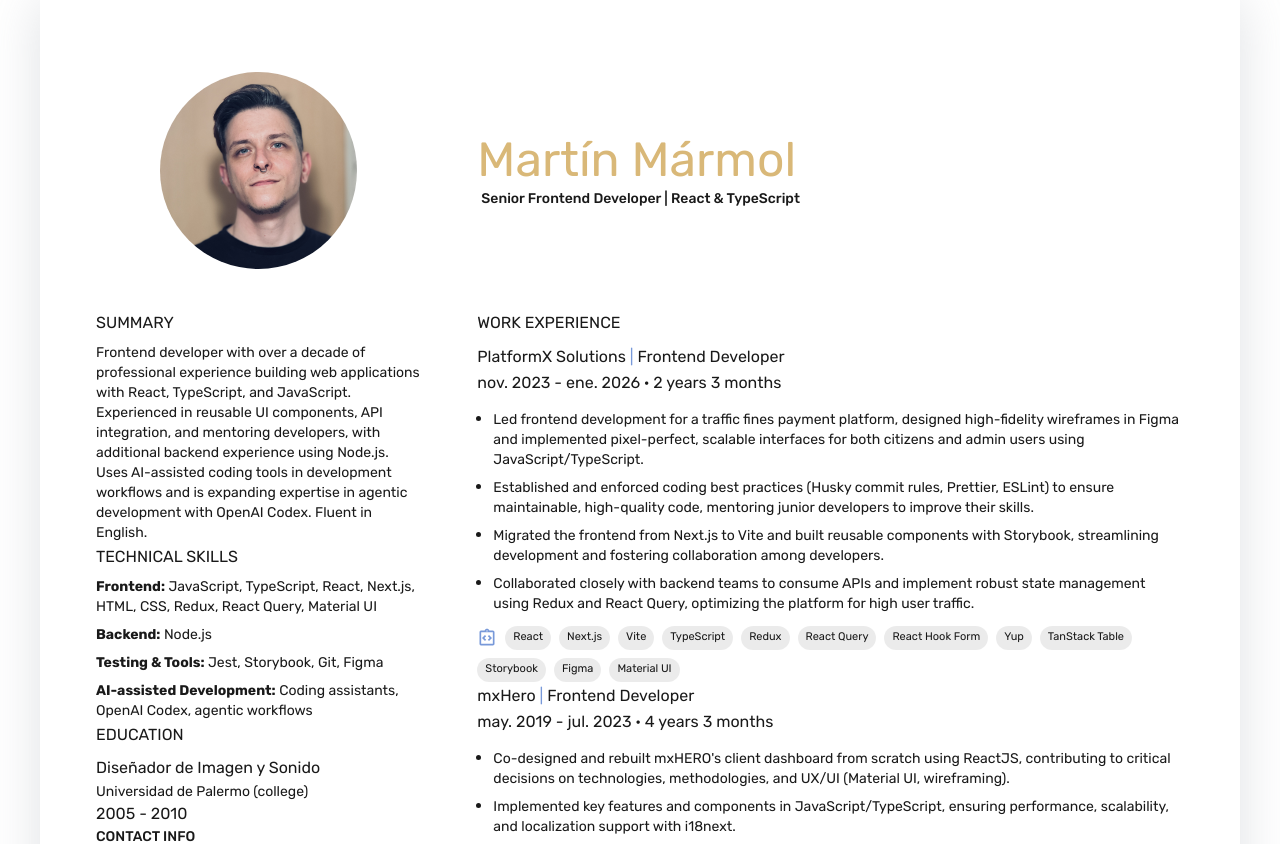
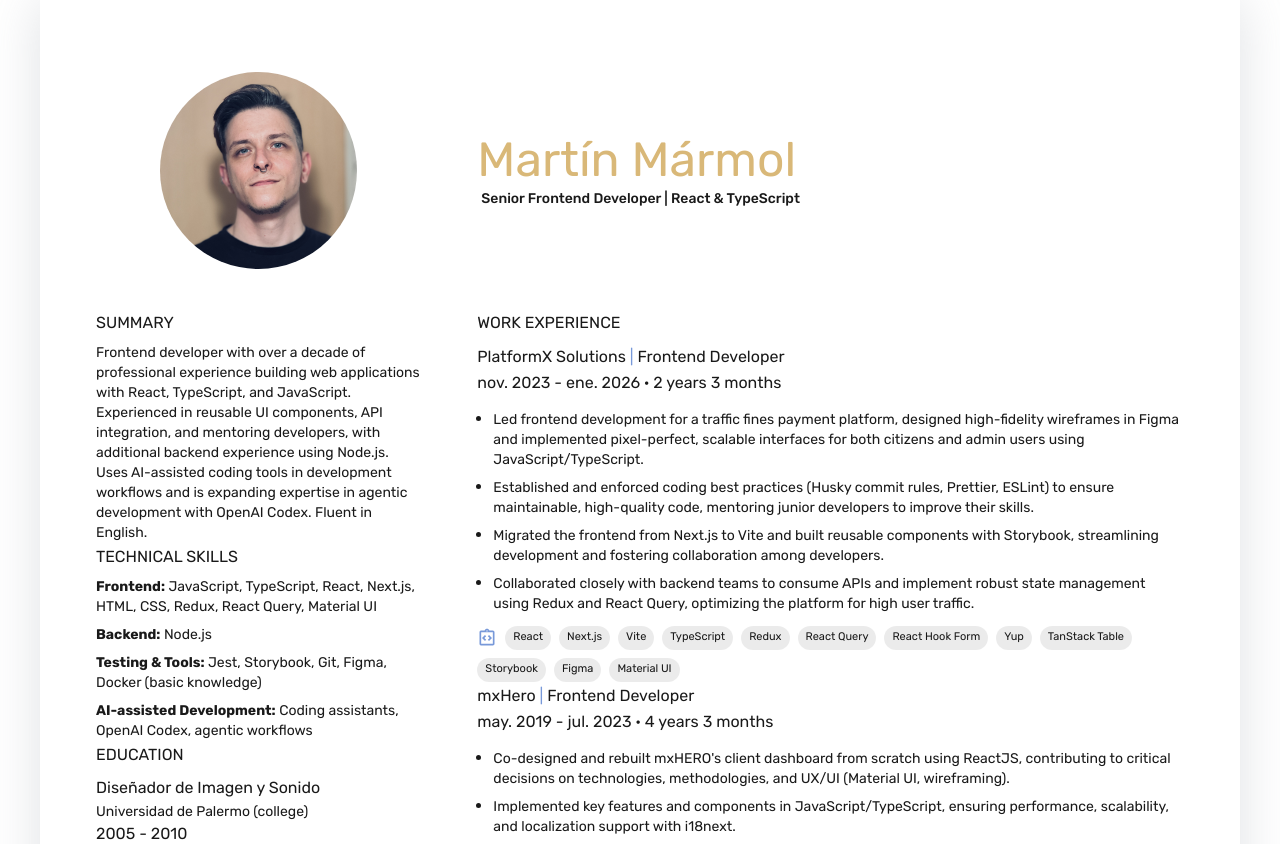
Before and after one commit to martinarielm/resume, a React (Vite) app: page / in a window 1280 px wide. Shown: the top 844 px of the page. Built offline with nearby package versions, Linux system fonts and the light colour scheme.

Commit message:
Add basic Docker knowledge to technical skills

```diff
--- a/src/App.tsx
+++ b/src/App.tsx
@@ -107,7 +107,8 @@ function App() {
               <strong>Backend:</strong> Node.js
             </Typography>
             <Typography variant="body2">
-              <strong>Testing &amp; Tools:</strong> Jest, Storybook, Git, Figma
+              <strong>Testing &amp; Tools:</strong> Jest, Storybook, Git, Figma,
+              Docker (basic knowledge)
             </Typography>
             <Typography variant="body2">
               <strong>AI-assisted Development:</strong> Coding assistants,
```
